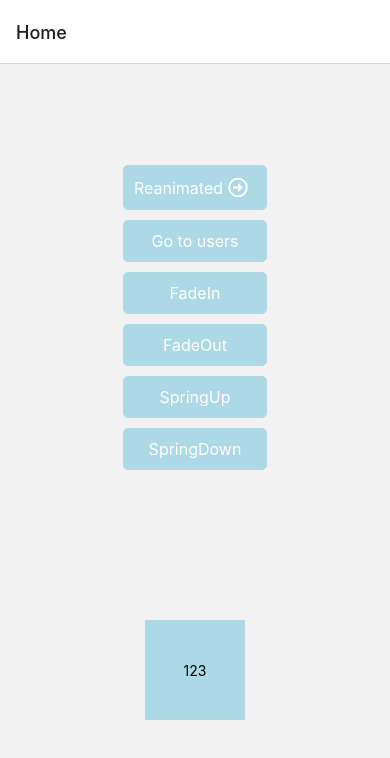
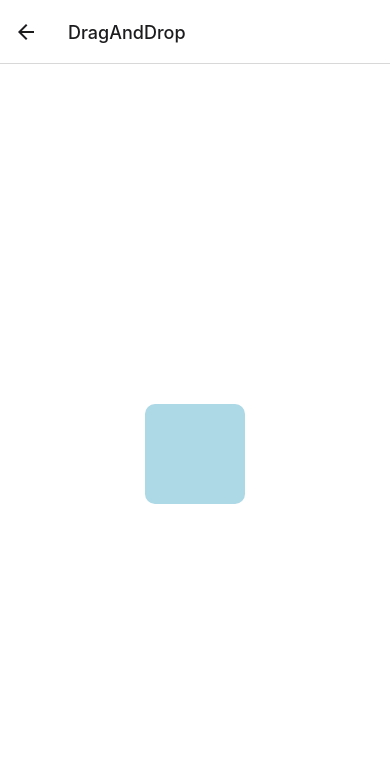
Before and after one commit to DenSznk/Weather-App, a React Native app: screen /DragAndDrop in a window 390 px wide. Shown: the top 758 px of the page. Built offline with nearby package versions, Linux system fonts and the light colour scheme.

Commit message:
start dradAndDrop

```diff
--- a/App.tsx
+++ b/App.tsx
@@ -6,18 +6,19 @@ import HomeScreen from './screens/Home/Home';
 import Users from './screens/Users/Users';
 import Reanim from './screens/Reanim/Reanim';
 import {GestureHandlerRootView} from 'react-native-gesture-handler';
+import DragAndDrop from './screens/DragAndDrop/DragAndDrop';
 
 const Stack = createNativeStackNavigator();
 
 function App(): React.JSX.Element {
   return (
     <GestureHandlerRootView style={{flex: 1}}>
-      {' '}
       <NavigationContainer>
         <Stack.Navigator>
           <Stack.Screen name="Home" component={HomeScreen} />
           <Stack.Screen name="Users" component={Users} />
           <Stack.Screen name="Reanim" component={Reanim} />
+          <Stack.Screen name="DragAndDrop" component={DragAndDrop} />
         </Stack.Navigator>
       </NavigationContainer>
     </GestureHandlerRootView>
--- /dev/null
+++ b/screens/DragAndDrop/DragAndDrop.tsx
@@ -0,0 +1,35 @@
+import React from 'react';
+import {StyleSheet, View} from 'react-native';
+import Animated from 'react-native-reanimated';
+import {PanGestureHandler} from 'react-native-gesture-handler';
+
+const SIZE = 100;
+
+const DragAndDrop = () => {
+
+
+  return (
+    <View style={styles.container}>
+      <PanGestureHandler>
+        <Animated.View style={styles.square} />
+      </PanGestureHandler>
+    </View>
+  );
+};
+
+const styles = StyleSheet.create({
+  container: {
+    flex: 1,
+    backgroundColor: '#fff',
+    alignItems: 'center',
+    justifyContent: 'center',
+  },
+  square: {
+    width: SIZE,
+    height: SIZE,
+    backgroundColor: 'lightblue',
+    borderRadius: 10,
+  },
+});
+
+export default DragAndDrop;
--- a/screens/Home/Home.tsx
+++ b/screens/Home/Home.tsx
@@ -10,6 +10,7 @@ function HomeScreen() {
   const navigation = useNavigation<HomeScreenNavigationProp>();
   const onUsersCPress = () => navigation.navigate('Users');
   const toReanim = () => navigation.navigate('Reanim');
+  const toDragAndDrop = () => navigation.navigate('DragAndDrop');
 
   const fadeAnim = useRef(new Animated.Value(0)).current;
   const springAnim = useRef(new Animated.Value(0)).current;
@@ -78,6 +79,11 @@ function HomeScreen() {
           title="SpringDown"
           color="lightblue"
         />
+        <MainButton
+          onPress={toDragAndDrop}
+          title="Drad and drop"
+          color="lightblue"
+        />
       </View>
       <Animated.View
         style={[
--- a/screens/Reanim/Reanim.tsx
+++ b/screens/Reanim/Reanim.tsx
@@ -19,7 +19,7 @@ const Reanim = () => {
       borderRadius: progress.value * (SIZE / 10),
       transform: [
         {scale: scale.value},
-        {rotate: `${progress.value * 2 * Math.PI}rad}`},
+        {rotate: `${progress.value * 2 * Math.PI}rad`},
       ],
     };
   }, []);
--- a/types/navigationTypes.ts
+++ b/types/navigationTypes.ts
@@ -5,6 +5,7 @@ type RootStackParamList = {
   Users: undefined;
   UserPost: { userId: string };
   Reanim: undefined
+  DragAndDrop: undefined
 };
 
 export type HomeScreenNavigationProp = NativeStackNavigationProp<
```
